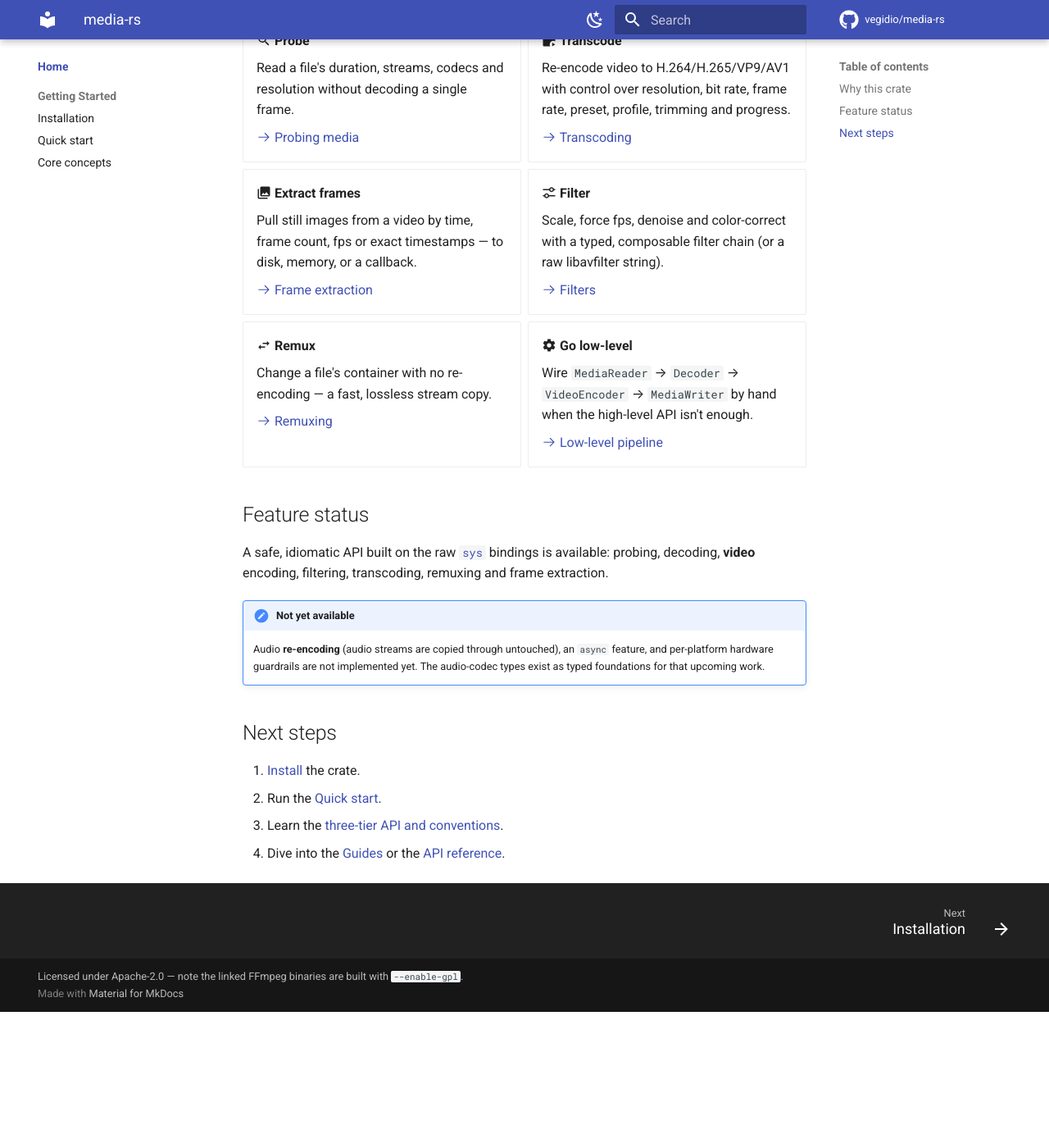
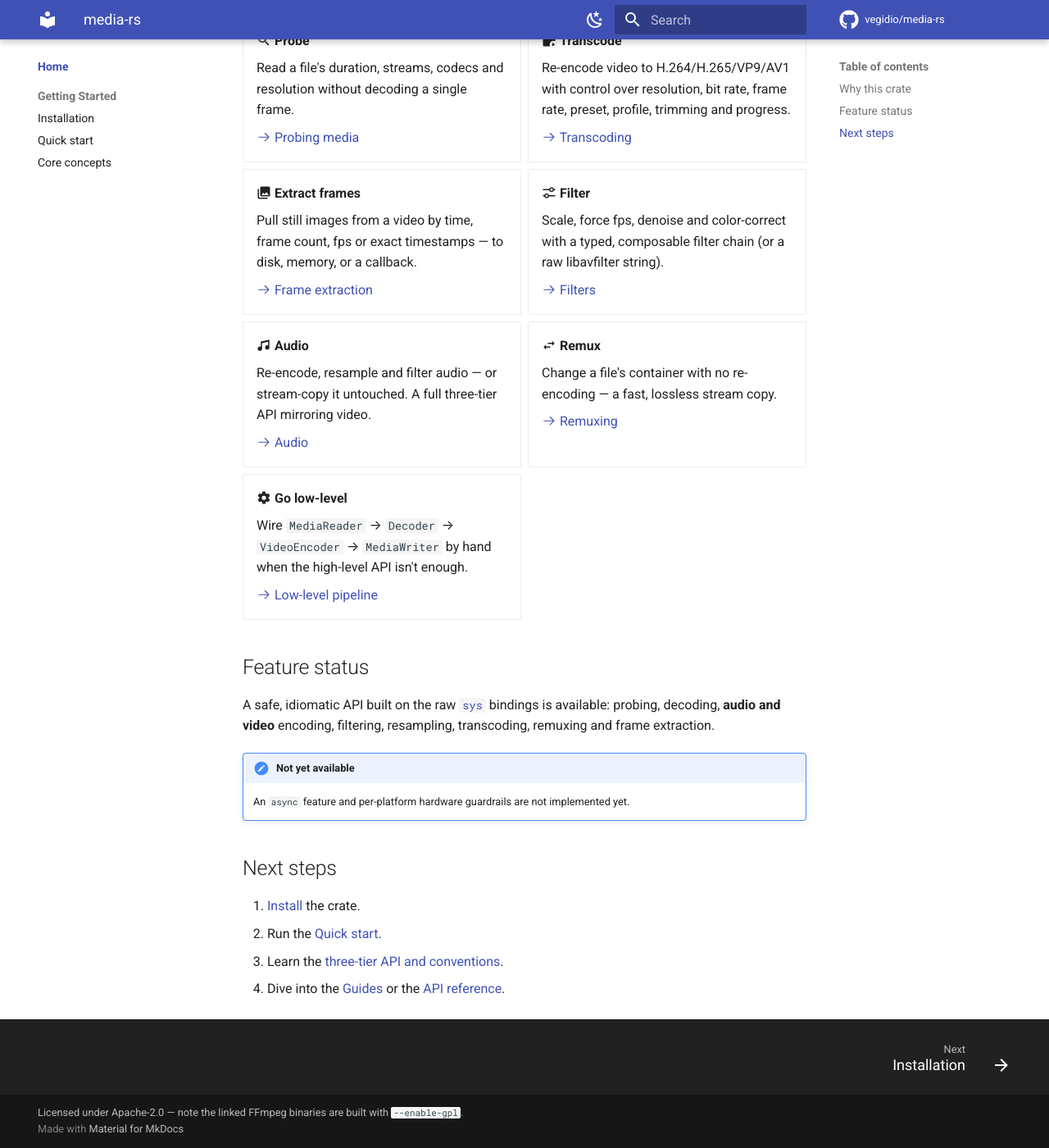
Before and after one commit to vegidio/media-rs, an MkDocs documentation site: the page built from docs/index.md, in a window 1280 px wide and 1400 px high, scrolled down 735 px. Shown: the whole window at 82% size. Built offline with MkDocs 1.6.1 and Material for MkDocs 9.7.7, drawn with Linux system fonts in a browser that asks for light colours; comment, search, counter and statistics services are not loaded; before the commit the page ends 1969 px from its top, so only the background shows below that.

Commit message:
docs: Add audio API references and guides to documentation

```diff
--- a/docs/index.md
+++ b/docs/index.md
@@ -53,6 +53,13 @@ the tier that fits — see [Core concepts](getting-started/concepts.md).
 
     [:octicons-arrow-right-24: Filters](guides/filters.md)
 
+-   :material-music: **Audio**
+
+    Re-encode, resample and filter audio — or stream-copy it untouched. A full three-tier
+    API mirroring video.
+
+    [:octicons-arrow-right-24: Audio](guides/audio.md)
+
 -   :material-swap-horizontal: **Remux**
 
     Change a file's container with no re-encoding — a fast, lossless stream copy.
@@ -71,12 +78,11 @@ the tier that fits — see [Core concepts](getting-started/concepts.md).
 ## Feature status
 
 A safe, idiomatic API built on the raw [`sys`](guides/raw-ffi.md) bindings is available:
-probing, decoding, **video** encoding, filtering, transcoding, remuxing and frame extraction.
+probing, decoding, **audio and video** encoding, filtering, resampling, transcoding, remuxing
+and frame extraction.
 
 !!! note "Not yet available"
-    Audio **re-encoding** (audio streams are copied through untouched), an `async` feature,
-    and per-platform hardware guardrails are not implemented yet. The audio-codec types exist
-    as typed foundations for that upcoming work.
+    An `async` feature and per-platform hardware guardrails are not implemented yet.
 
 ## Next steps
 
```
Also changed, not shown: docs/guides/audio.md (+3 -5 lines), docs/guides/index.md (+1 -0 lines), docs/reference/codec.md (+4 -0 lines), docs/reference/index.md (+1 -1 lines), docs/reference/transcode.md (+2 -2 lines), 4 other files.
